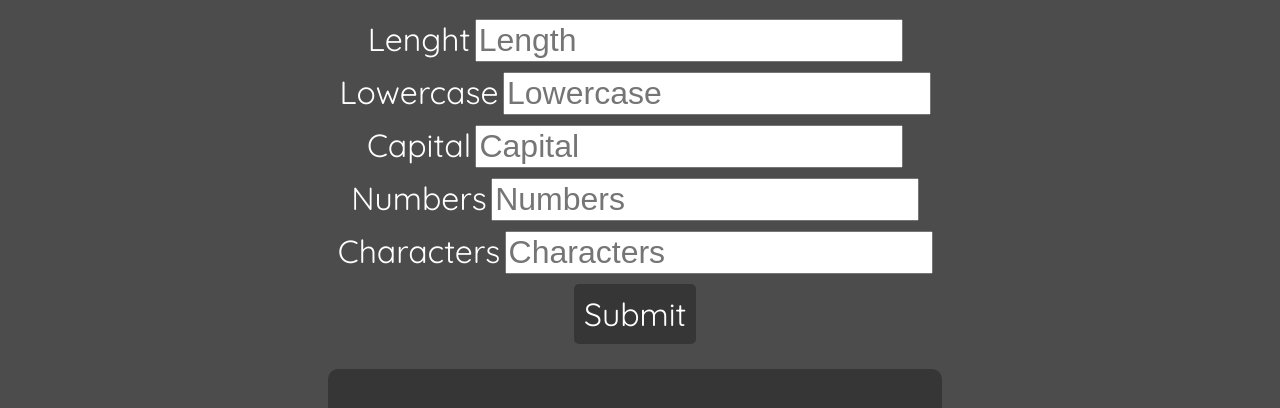
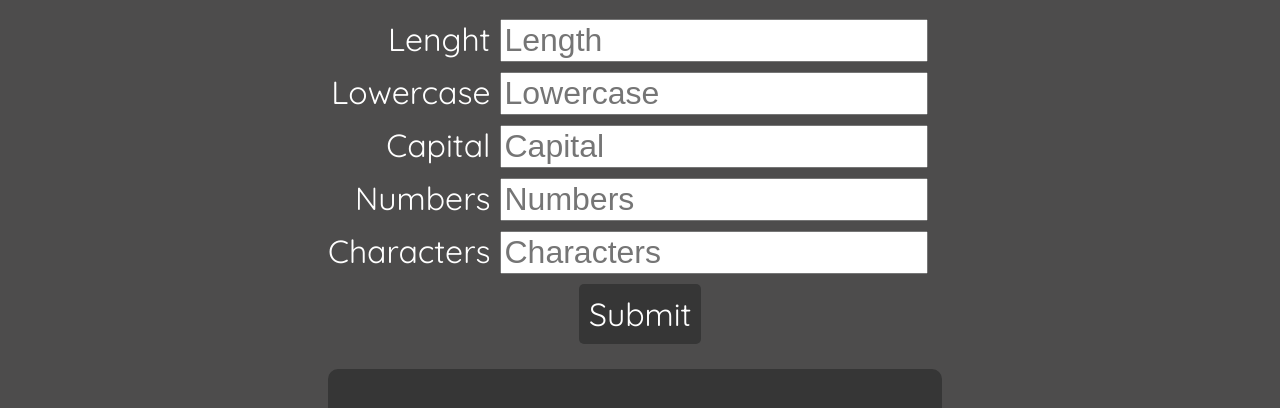
Before and after one commit to curesium/tantalum, a plain HTML site: page #tantalum/tantalum.html in a window 1280 px wide. Shown: the part 244-652 px from the top of the page. Drawn offline with Linux system fonts and the light colour scheme.

Commit message:
Fixed CSS thing

```diff
--- a/#tantalum/css/main.css
+++ b/#tantalum/css/main.css
@@ -49,28 +49,31 @@ a.source {
   /* Input */
 label {
   font-size: 32px;
+  margin-right: 10px;
 }
 
 input {
-  margin: auto;
-
   margin-bottom: 10px;
+  margin-left: 10px;
 
   font-size: 32px;
 }
 
-.item {
-  display: block;
+#toolInputFields {
+  display: table;
 }
 
-label.item {
-  color: blue;
-  align: left;
+.item {
+  display: table-row;
 }
 
-input.item {
+label {
+  display: table-cell;
   text-align: right;
-  font-size: 100px;
+}
+
+input {
+  text-align: left;
 }
 
   /* Answer */
@@ -88,6 +91,10 @@ input.item {
 }
 
   /* Submit button */
+  .submitButtonContainer {
+    align-content: center;
+}
+
 .submitButton {
   font-family: 'Quicksand';
   color: #FFFFFF;
--- a/#tantalum/tantalum.html
+++ b/#tantalum/tantalum.html
@@ -17,6 +17,7 @@
     <div id="tool">
       <h1 class="tool">TOOL</h1>
       <div id="toolInput">
+        <div id="toolInputFields">
           <div class="item">
             <label for="length">Lenght</label>
             <input type="number" name="length" min="1" placeholder="Length">
@@ -37,7 +38,10 @@
             <label for="characters">Characters</label>
             <input type="number" name="characters" min="0" placeholder="Characters">
           </div>
+        </div>
+        <div class="submitButtonContainer">
           <input class="submitButton" type="submit" name="submit" value="Submit">
+        </div>
       </div>
 
       <div id="toolOutput">
```
Lines whose indentation alone changed are shown as unchanged.
